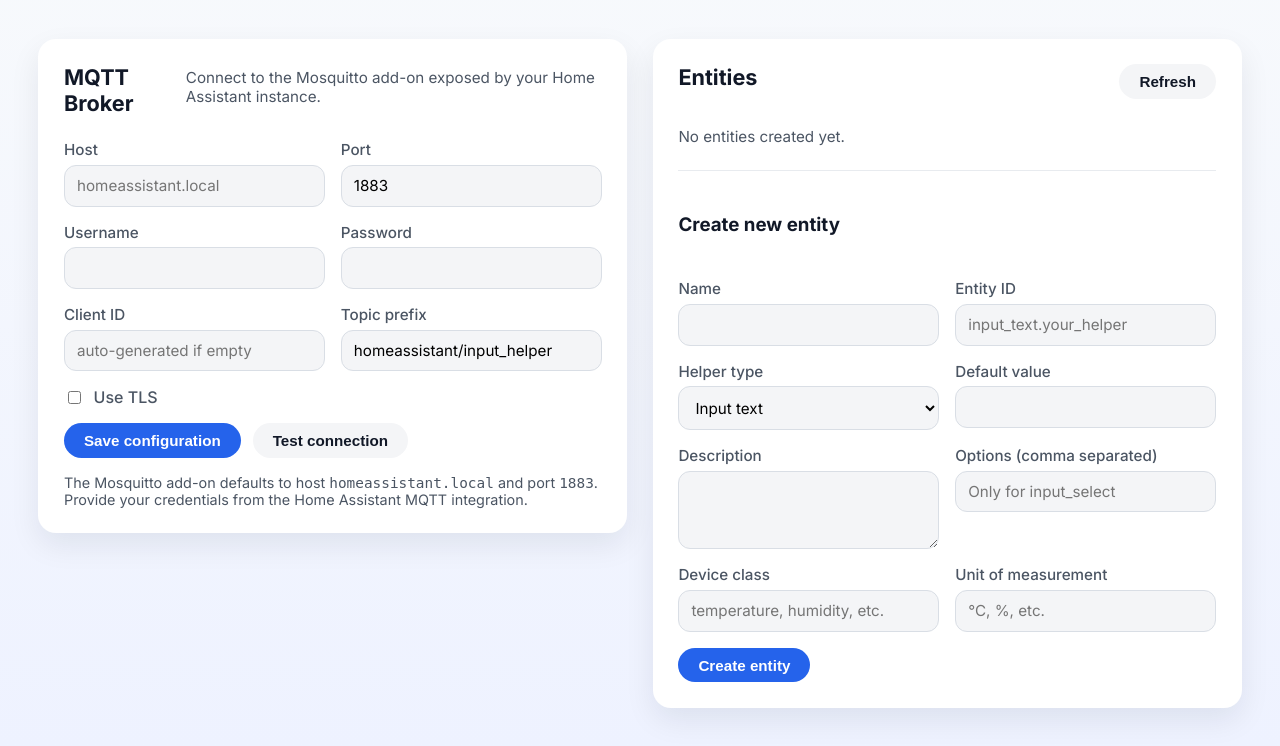
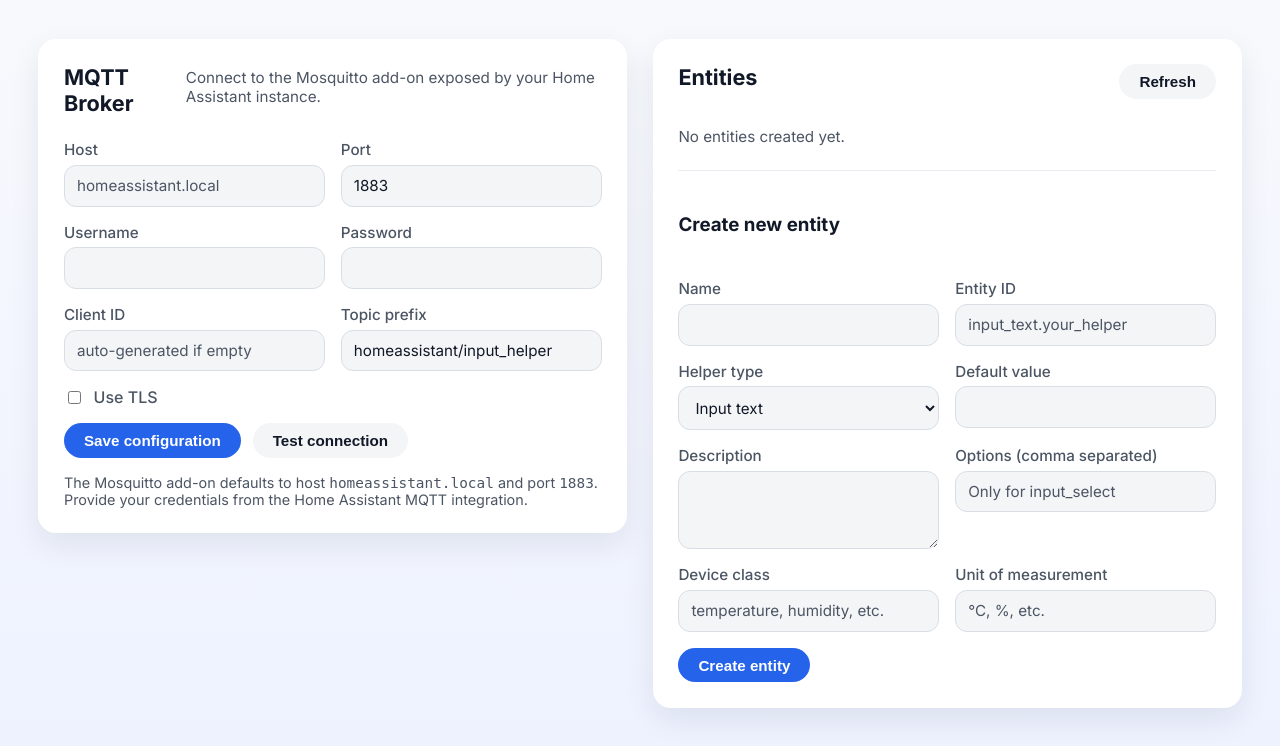
Before and after one commit to hummel22/hass, a FastAPI app: page / in a window 1280 px wide. Shown: the part 98-844 px from the top of the page. Run offline with FastAPI, Linux system fonts and the light colour scheme; data that the repository does not hold is empty.

Commit message:
Adjust input text color

```diff
--- a/services/hass_input_helper/static/css/styles.css
+++ b/services/hass_input_helper/static/css/styles.css
@@ -128,7 +128,13 @@
   padding: 0.65rem 0.75rem;
   font: inherit;
   background: var(--surface-muted);
+  color: var(--text);
   transition: border-color 0.2s ease, box-shadow 0.2s ease;
+}
+
+.form-field input::placeholder,
+.form-field textarea::placeholder {
+  color: var(--text-muted);
 }
 
 .form-field textarea {
```
